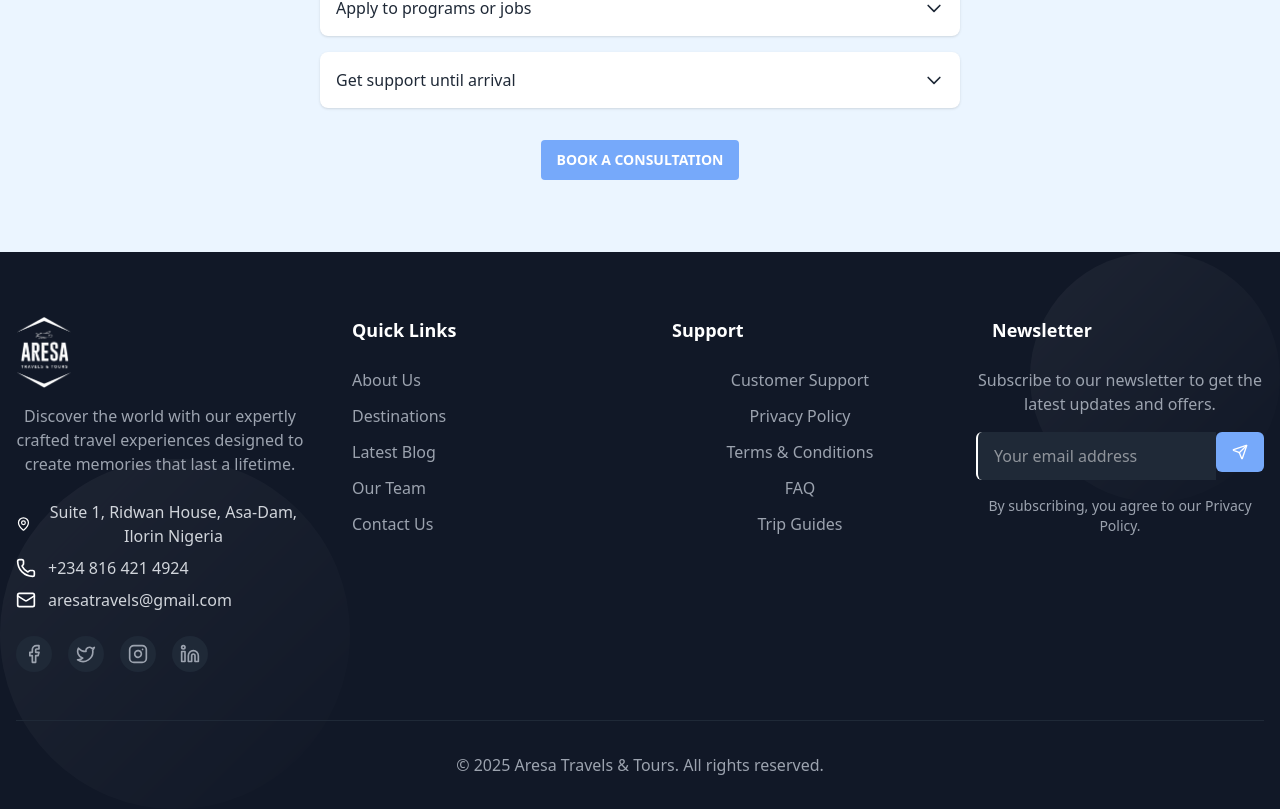
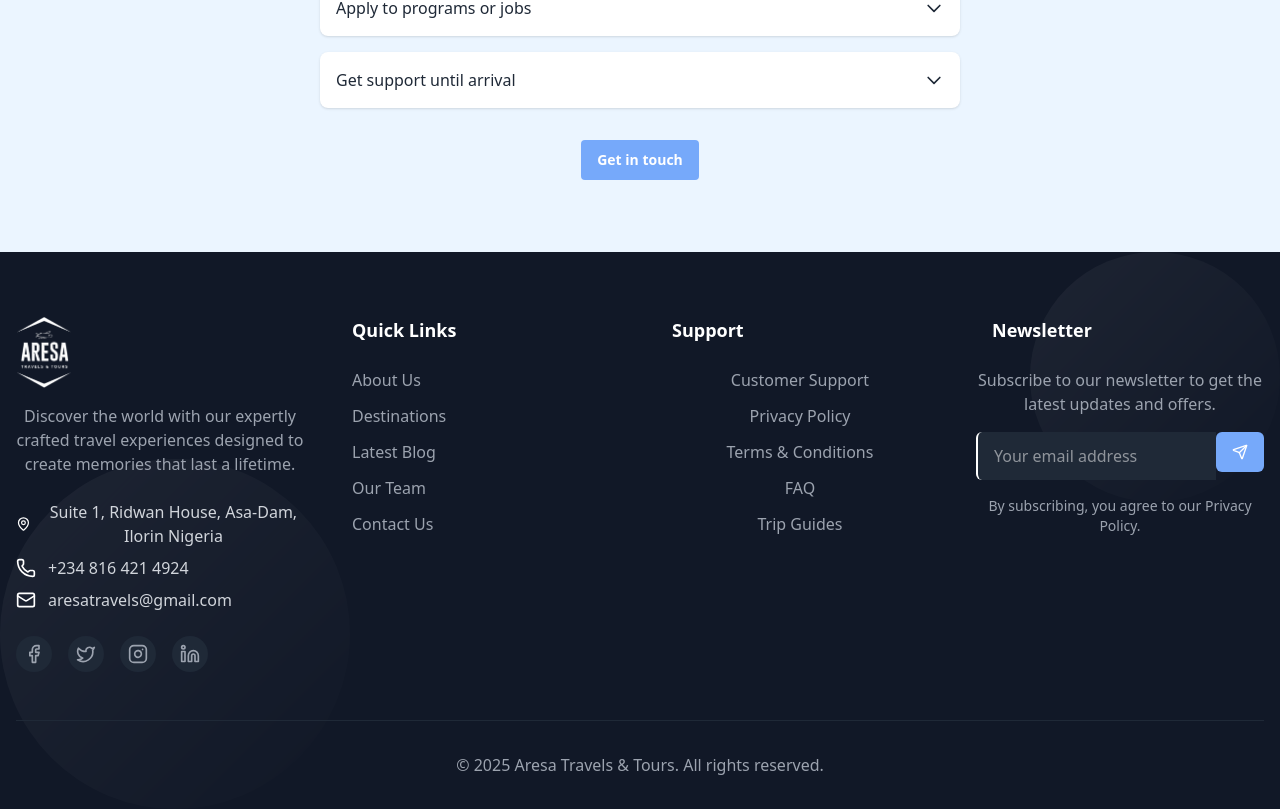
Before and after one commit to AkanniFresh/AresaTravels, a React (Vite) app: page /fullcategories in a window 1280 px wide. Shown: the part 1639-2448 px from the top of the page. Built offline with nearby package versions, Linux system fonts and the light colour scheme.

Commit message:
Add Scrolls to top on route change to the consultation component

```diff
--- a/src/components/ConsultationPage.tsx
+++ b/src/components/ConsultationPage.tsx
@@ -9,6 +9,9 @@ import SubpageNavbar from "./SubpageNavbar";
 // import { Form } from "react-hook-form";
 
 export default function ConsultationPage() {
+   useEffect(() => {
+    window.scrollTo(0, 0); // Scrolls to top on route change
+  }, []);
   // Add a scroll-to-top button that appears when scrolling down
   useEffect(() => {
     // Initialize a scroll observer for animations
--- a/src/components/HowItWorks.tsx
+++ b/src/components/HowItWorks.tsx
@@ -113,7 +113,7 @@ const HowItWorks: React.FC = () => {
               >
                 <span className="absolute inset-0 bg-gray-800 transform scale-x-0 origin-left transition-transform duration-300 ease-out group-hover:scale-x-100 z-0"></span>
                 <span className="relative z-10 group-hover:text-white transition-colors duration-300">
-                  BOOK A CONSULTATION
+                  Get in touch
                 </span>
               </Button>
             </a>
```
